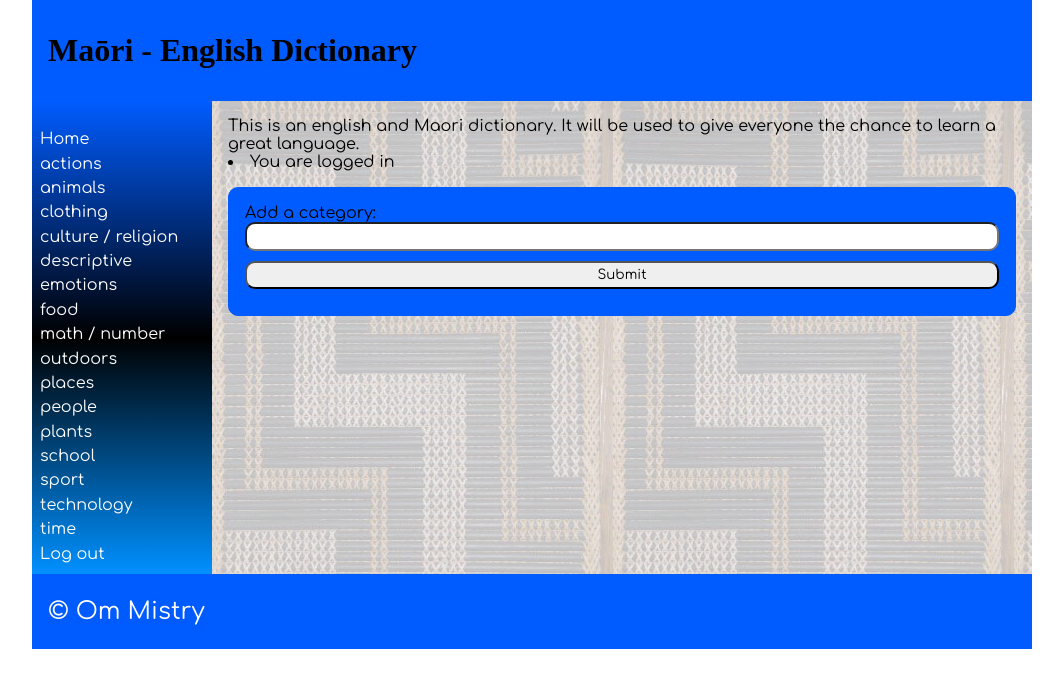
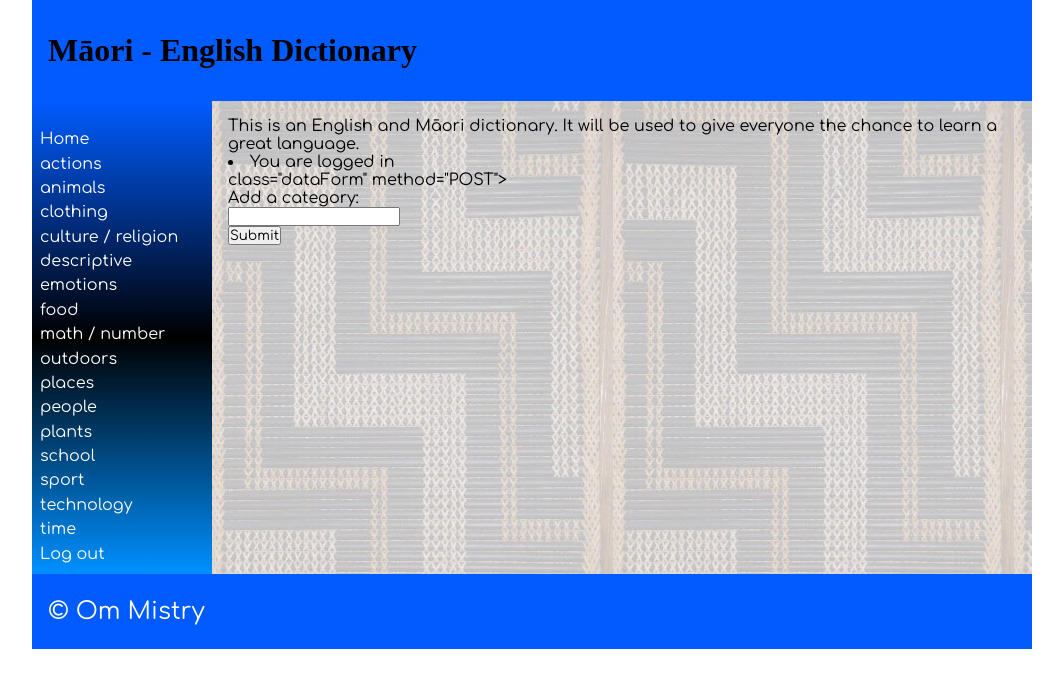
Before and after one commit to BOBTHEBALL/Om-Mistry, a Flask app: page / in a window 1280 px wide. Shown: the top 688 px of the page, without its empty margins (108-1171 px from the left). Run offline with Flask 2, Linux system fonts and the light colour scheme; a user stored in the database is signed in; data comes from the database, SQL or seed files in the repository; both versions use the stored data as it was after the commit; some web fonts are replaced.

Commit message:
6/07/2021 1:22p,

```diff
--- a/app.py
+++ b/app.py
@@ -11,7 +11,6 @@ app.secret_key = "ghjk;']'[569GHJ%^[;lasdhujkseglf7^%^bhtrjkg';&((*%^*&#$ghkdfgu
 
 DB_NAME = "dictionary.db"
 
-
 def create_connection(db_file):
     """create a connection to the sqlite db - maori.db"""
     try:
@@ -22,7 +21,6 @@ def create_connection(db_file):
 
     return None
 
-
 def fetch_categories():
     con = create_connection(DB_NAME)
     query = "SELECT id, category_name FROM category"
@@ -32,12 +30,27 @@ def fetch_categories():
     con.close()
     return categories
 
-
-@app.route('/')
+@app.route('/', methods=["GET", "POST"])
 def render_homepage():
     print("loading home page")
+
+    if request.method == 'POST':
+        print(request.form)
+        category = request.form.get("category")
+        print(category)
+
+        if request.method == 'POST':
+            print(request.form)
+
+            con = create_connection(DB_NAME)
+
+            query = "INSERT INTO customers (id, fname, lname, email, password) " \
+                    "VALUES(NULL,?,?,?,?)"
+
+            cur = con.cursor()  # You need this line next
+        return redirect('/login')
+
     return render_template('home.html', logged_in=is_logged_in(), categories=fetch_categories())
-
 
 @app.route('/categories/<cat_id>')
 def render_categorypage(cat_id):
@@ -63,7 +76,6 @@ def render_detailpage(word_id):
     con.close()
     return render_template('detail.html', definitions=definition, logged_in=is_logged_in(),
                            categories=fetch_categories())
-
 
 @app.route('/login', methods=["GET", "POST"])
 def render_login_page():
@@ -132,7 +144,7 @@ def render_signup_page():
 
         cur = con.cursor()  # You need this line next
         try:
-            cur.execute(query, (fname, lname, email, hashed_password))  # this line actually executes the query
+            cur.execute(query, (fname, lname, email, hashed_password))  # this line executes the query
         except sqlite3.IntegrityError:
             return redirect('/signup?error=Email+is+already+used')
 
--- a/static/css/style.css
+++ b/static/css/style.css
@@ -285,7 +285,7 @@ footer img {
     }
 
     main {
-        background-image: url('/poutama.jpg');
+        background-image: url('static/images/poutama.jpg');
     }
     .formRow {
         display: grid;
--- a/templates/home.html
+++ b/templates/home.html
@@ -1,22 +1,22 @@
 {% extends 'base.html' %}
 
-{% block title %}Maōri Dictionary | Home{% endblock %}
+{% block title %}Māori Dictionary | Home{% endblock %}
 
-{% block heading %}Maōri - English Dictionary{% endblock %}
+{% block heading %}Māori - English Dictionary{% endblock %}
 
 {% block main %}
-This is an english and Maori dictionary. It will be used to give everyone the chance to learn a great language.
+This is an English and Māori dictionary. It will be used to give everyone the chance to learn a great language.
 {% if logged_in %}
     <li>You are logged in</li>
-        <form class="dataForm" method="POST">
+        <form> class="dataForm" method="POST">
     <div class="form-group">
             <div class="form-label"><label for="category">Add a category:</label></div>
             <div class="form-element"><input name="category" id="category" type="category"></div>
         </div>
     <div class="form-group">
         <div class="form-element"><input type="submit"></div>
-    </div>
-
+        </div>
+        </form>
 {% else %}
     <li>Make an account to change stuff</li>
 {% endif %}
```
Also changed, not shown: dictionary.db.
